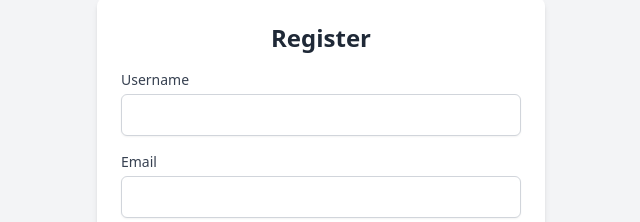
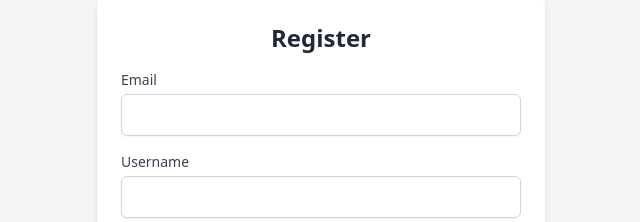
Before and after one commit to Prathamesh942/MentiQuiz, a React (Vite) app in the folder client/: page /auth in a window 1280 px wide. Both pictures are taken after a click on the element "Register here". Shown: the part 193-415 px from the top of the page, without its empty margins (319-959 px from the left). Built offline with nearby package versions, Linux system fonts and the light colour scheme.

Commit message:
auth page

```diff
--- a/client/src/pages/AuthPage.jsx
+++ b/client/src/pages/AuthPage.jsx
@@ -30,6 +30,7 @@
       if (isLogin) {
         setToken(response.data.data.accessToken);
       }
+      localStorage.setItem("qzuser", formData.username);
     } catch (error) {
       setMessage(error.response?.data?.message || "Something went wrong");
     }
@@ -53,18 +54,15 @@
         <form className="space-y-4" onSubmit={handleSubmit}>
           {!isLogin && (
             <div>
-              <label
-                htmlFor="username"
-                className="block text-sm font-medium text-gray-700"
-              >
-                Username
+              <label className="block text-sm font-medium text-gray-700">
+                Email
               </label>
               <input
-                type="text"
-                name="username"
-                id="username"
+                type="email"
+                name="email"
+                id="email"
                 className="w-full mt-1 px-3 py-2 border border-gray-300 rounded-md shadow-sm focus:outline-none focus:ring-indigo-500 focus:border-indigo-500"
-                value={formData.username}
+                value={formData.email}
                 onChange={handleChange}
                 required
               />
@@ -72,17 +70,17 @@
           )}
           <div>
             <label
-              htmlFor="email"
+              htmlFor="username"
               className="block text-sm font-medium text-gray-700"
             >
-              Email
+              Username
             </label>
             <input
-              type="email"
-              name="email"
-              id="email"
+              type="text"
+              name="username"
+              id="username"
               className="w-full mt-1 px-3 py-2 border border-gray-300 rounded-md shadow-sm focus:outline-none focus:ring-indigo-500 focus:border-indigo-500"
-              value={formData.email}
+              value={formData.username}
               onChange={handleChange}
               required
             />
```
